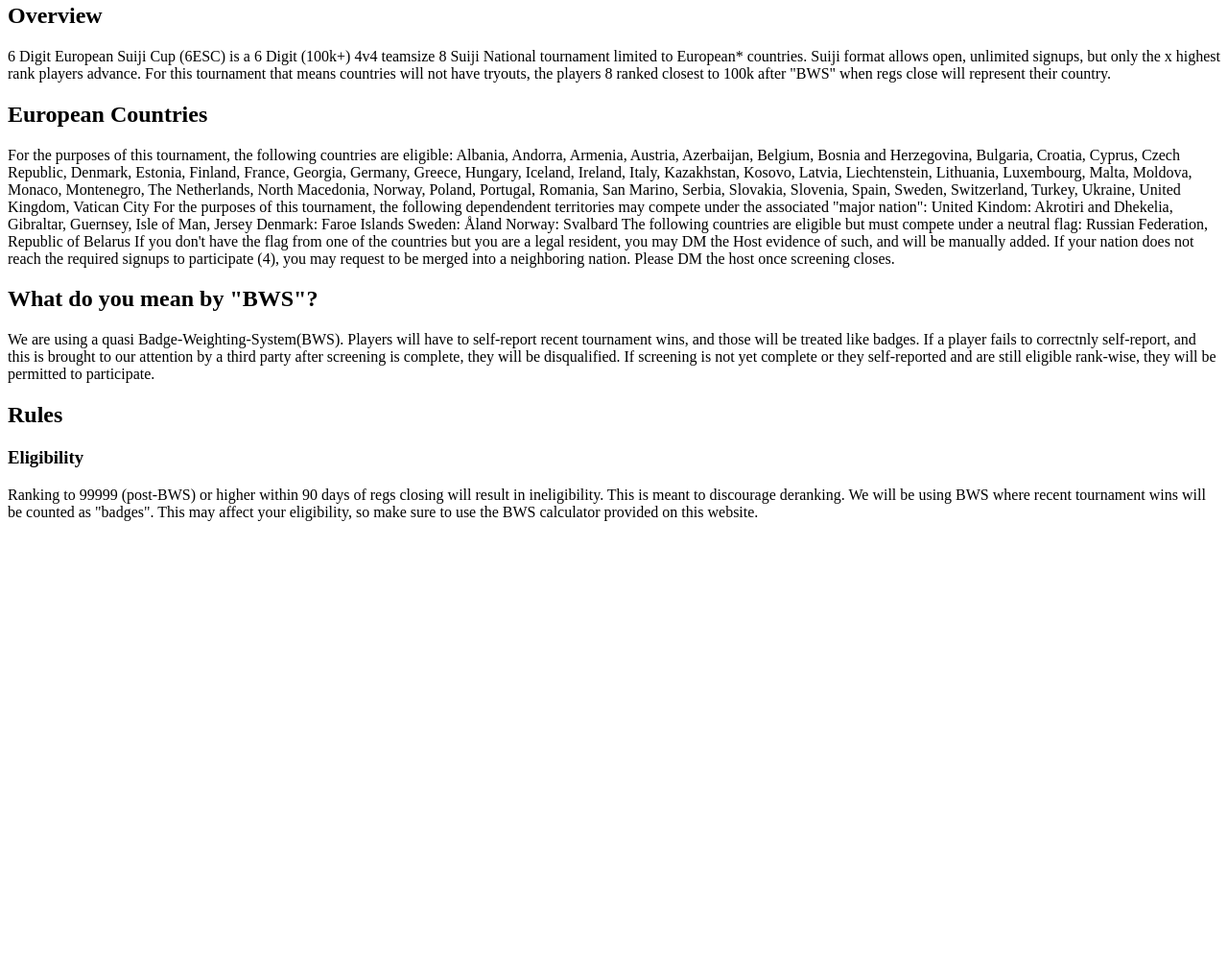
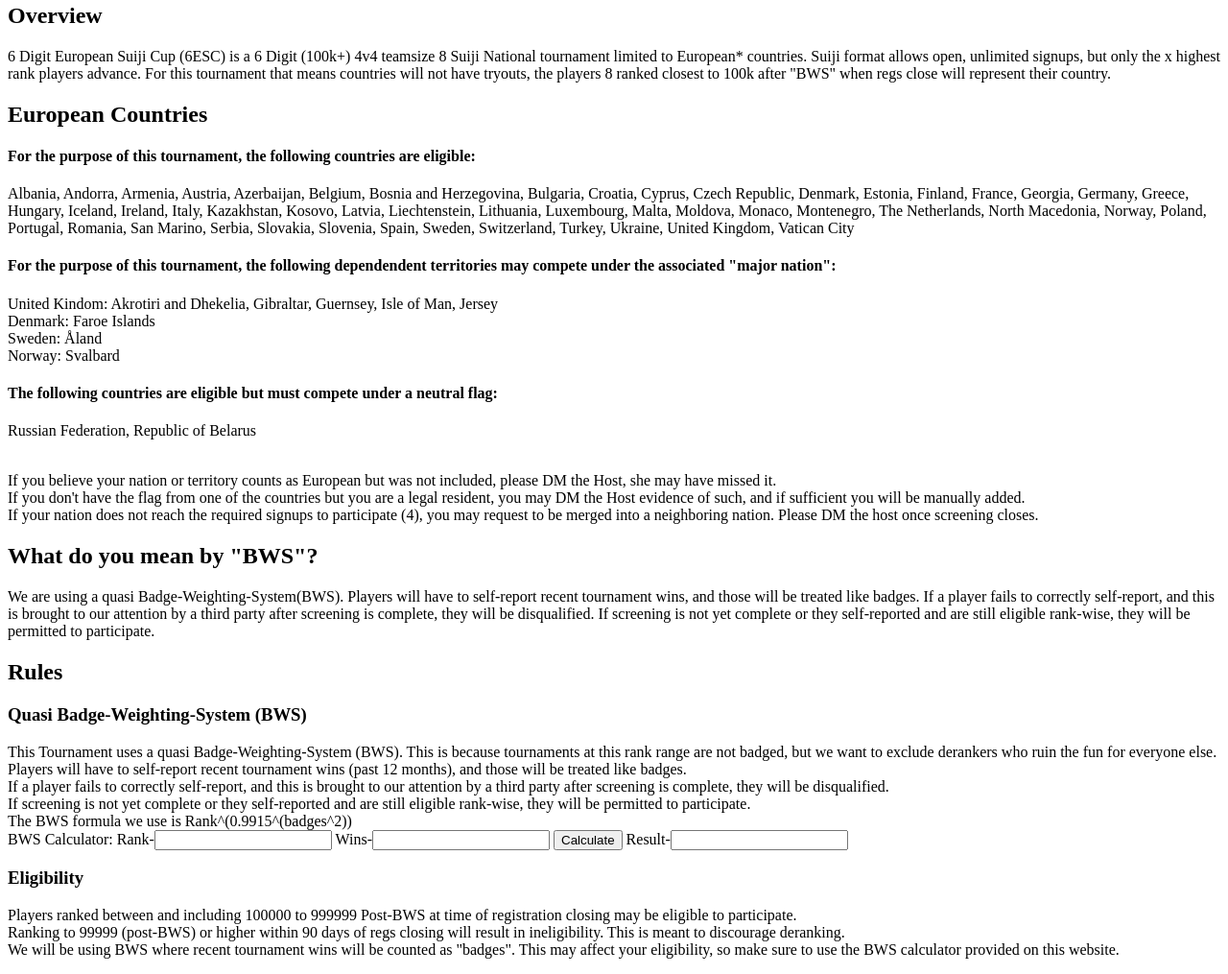
Before and after one commit to MorgenAnSpyrys/6esc2023, a plain HTML site: page index.html in a window 1280 px wide. Shown: the part 115-1130 px from the top of the page at 96% size. Before the commit the page ends 800 px from the top, so only its background shows below. Drawn offline with Linux system fonts and the light colour scheme.

Commit message:
Update index.html
still updating placeholder

```diff
--- a/index.html
+++ b/index.html
@@ -6,7 +6,16 @@
 <link rel="stylesheet" href="">
 <style>
 </style>
-<script src=""></script>
+<script type="text/javascript">
+    function BWS(){
+        console.log('triggered')
+        let rank = parseInt(document.getElementById("rank").value)
+        let badges = parseInt(document.getElementById("badges").value)
+        let bws = Math.pow(rank,Math.pow(0.9915,Math.pow(badges,2)))
+        document.getElementById('result').value = bws.toString()
+    }
+
+</script>
 <body>
 
 <div class="">
@@ -15,32 +24,58 @@
 </div>
 <div>
     <h2>Overview</h2>
+    <p>
         6 Digit European Suiji Cup (6ESC) is a 6 Digit (100k+) 4v4 teamsize 8 Suiji National tournament limited to European* countries.
         Suiji format allows open, unlimited signups, but only the x highest rank players advance.
         For this tournament that means countries will not have tryouts, the players 8 ranked closest to 100k after "BWS" when regs close will represent their country.
+    </p>
     <h2>European Countries</h2>
-    For the purposes of this tournament, the following countries are eligible:
+        <h4>For the purpose of this tournament, the following countries are eligible:</h4>
+            <p>
                 Albania, Andorra, Armenia, Austria, Azerbaijan, Belgium, Bosnia and Herzegovina, Bulgaria, Croatia, Cyprus, Czech Republic, Denmark, Estonia, Finland, France, Georgia, Germany,
                 Greece, Hungary, Iceland, Ireland, Italy, Kazakhstan, Kosovo, Latvia, Liechtenstein, Lithuania, Luxembourg, Malta, Moldova, Monaco, Montenegro, The Netherlands, North Macedonia, Norway,
                 Poland, Portugal, Romania, San Marino, Serbia, Slovakia, Slovenia, Spain, Sweden, Switzerland, Turkey, Ukraine, United Kingdom, Vatican City
+            </p>
+        <h4>For the purpose of this tournament, the following dependendent territories may compete under the associated "major nation":</h4>
+            <p>
+                United Kindom: Akrotiri and Dhekelia, Gibraltar, Guernsey, Isle of Man, Jersey
+                <br>Denmark: Faroe Islands
+                <br>Sweden: Åland
+                <br>Norway: Svalbard
+            </p>
+        <h4>The following countries are eligible but must compete under a neutral flag:</h4>
+            <p>
+                Russian Federation, Republic of Belarus
+            </p>
+        <p>
+            <br>If you believe your nation or territory counts as European but was not included, please DM the Host, she may have missed it.
+            <br>If you don't have the flag from one of the countries but you are a legal resident, you may DM the Host evidence of such, and if sufficient you will be manually added.
+            <br>If your nation does not reach the required signups to participate (4), you may request to be merged into a neighboring nation. Please DM the host once screening closes.
+        </p>
 
-    For the purposes of this tournament, the following dependendent territories may compete under the associated "major nation":
-    United Kindom: Akrotiri and Dhekelia, Gibraltar, Guernsey, Isle of Man, Jersey
-    Denmark: Faroe Islands
-    Sweden: Åland
-    Norway: Svalbard
 
-    The following countries are eligible but must compete under a neutral flag: Russian Federation, Republic of Belarus
-
-    If you don't have the flag from one of the countries but you are a legal resident, you may DM the Host evidence of such, and will be manually added.
-    If your nation does not reach the required signups to participate (4), you may request to be merged into a neighboring nation. Please DM the host once screening closes.
 
   <h2>What do you mean by "BWS"?</h2>
-  We are using a quasi Badge-Weighting-System(BWS). Players will have to self-report recent tournament wins, and those will be treated like badges. If a player fails to correctnly self-report, and this is brought to our attention by a third party after screening is complete, they will be disqualified. If screening is not yet complete or they self-reported and are still eligible rank-wise, they will be permitted to participate.
+    <p>
+        We are using a quasi Badge-Weighting-System(BWS). Players will have to self-report recent tournament wins, and those will be treated like badges. If a player fails to correctly self-report, and this is brought to our attention by a third party after screening is complete, they will be disqualified. If screening is not yet complete or they self-reported and are still eligible rank-wise, they will be permitted to participate.
+    </p>
   <h2>Rules</h2>
+    <h3>Quasi Badge-Weighting-System (BWS)</h3>
+        <p>
+            This Tournament uses a quasi Badge-Weighting-System (BWS). This is because tournaments at this rank range are not badged, but we want to exclude derankers who ruin the fun for everyone else.
+            <br>Players will have to self-report recent tournament wins (past 12 months), and those will be treated like badges.
+            <br>If a player fails to correctly self-report, and this is brought to our attention by a third party after screening is complete, they will be disqualified.
+            <br>If screening is not yet complete or they self-reported and are still eligible rank-wise, they will be permitted to participate.
+            <br>The BWS formula we use is Rank^(0.9915^(badges^2))
+            <br> BWS Calculator: Rank-<input type="number" id="rank"> Wins-<input type="number" id="badges"> <input type="button" value="Calculate" onclick="BWS()"> Result-<input type="text" readonly="true" id="result">
+        </p>
     <h3>Eligibility</h3>
-  Ranking to 99999 (post-BWS) or higher within 90 days of regs closing will result in ineligibility. This is meant to discourage deranking.
-  We will be using BWS where recent tournament wins will be counted as "badges". This may affect your eligibility, so make sure to use the BWS calculator provided on this website.
+        <p>
+            Players ranked between and including 100000 to 999999 Post-BWS at time of registration closing may be eligible to participate.
+            <br>Ranking to 99999 (post-BWS) or higher within 90 days of regs closing will result in ineligibility. This is meant to discourage deranking.
+            <br>We will be using BWS where recent tournament wins will be counted as "badges". This may affect your eligibility, so make sure to use the BWS calculator provided on this website.
+        </p>
+
 </div>
 </body>
 </html>
```
Lines whose indentation alone changed are shown as unchanged.
